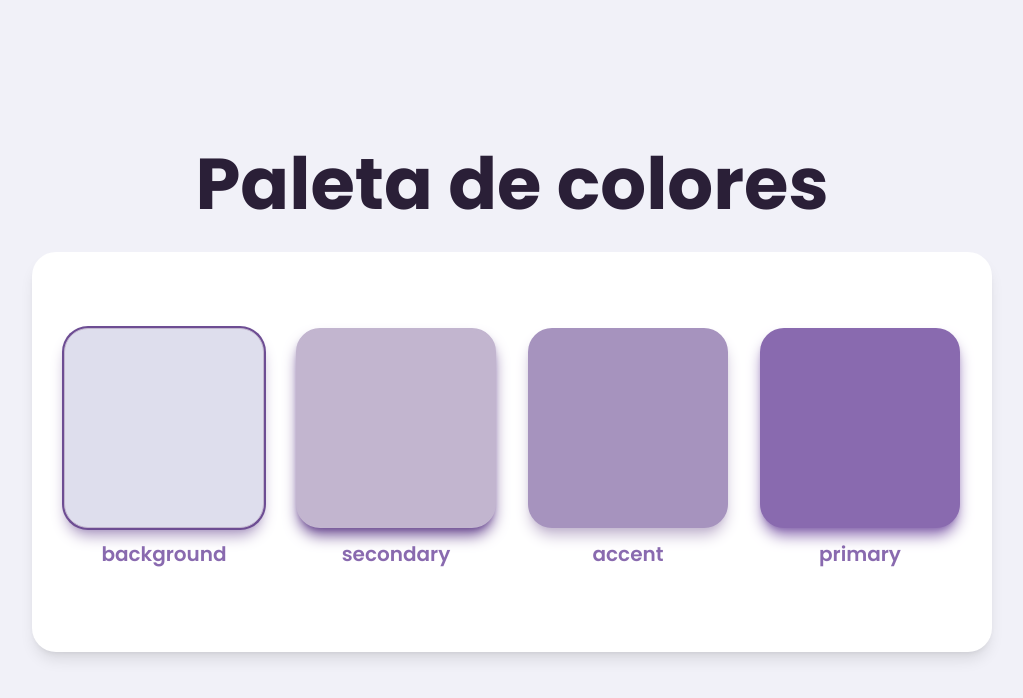
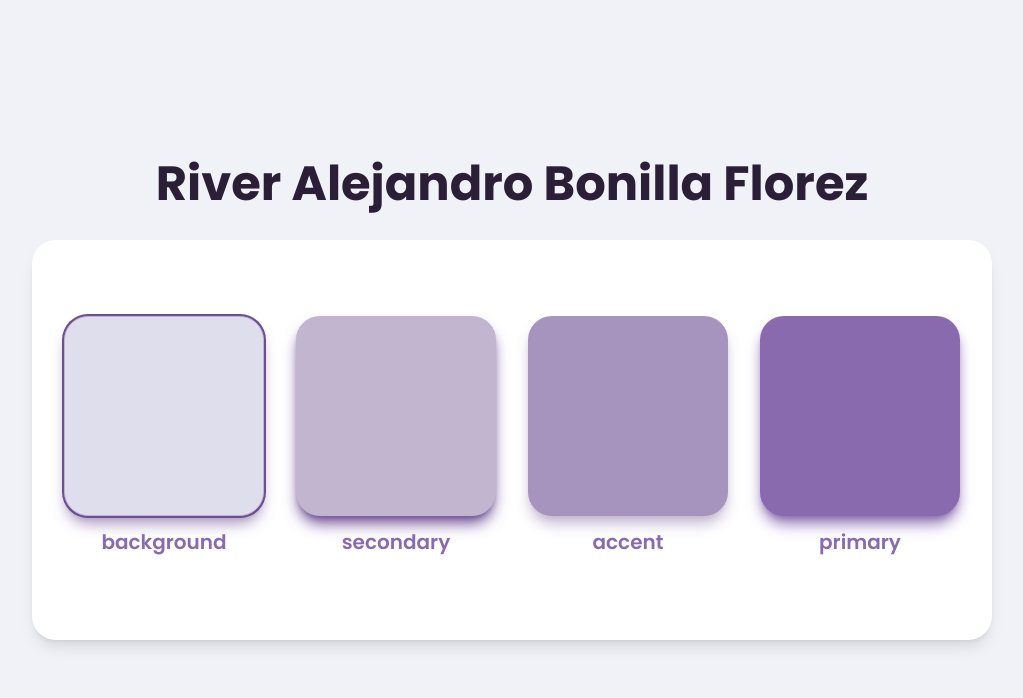
Before and after one commit to riverbonilla1504/portfolio, a Next.js app: page / in a window 1280 px wide. Shown: the top 698 px of the page, without its empty margins (128-1151 px from the left). Built offline with nearby package versions, Linux system fonts and the light colour scheme.

Commit message:
palette colors

```diff
--- a/src/app/page.tsx
+++ b/src/app/page.tsx
@@ -1,9 +1,7 @@
-
-
 export default function Home() {
   return (
     <main className="flex flex-col items-center justify-center h-screen w-screen bg-accent-foreground ">
-      <h1 className="text-7xl font-poppins font-bold text-foreground mb-8">Paleta de colores</h1>
+      <h1 className="text-5xl font-poppins font-bold text-foreground mb-8">River Alejandro Bonilla Florez</h1>
       <section className="flex flex-row items-center justify-center w-240 h-100 rounded-3xl shadow-lg p-4 bg-white">
         <section className="flex flex-col items-center justify-center w-60 h-72">
           <figure className="shadow-lg bg-background w-50 h-50 rounded-3xl border border-border ring-2 ring-ring shadow-accent">
```
